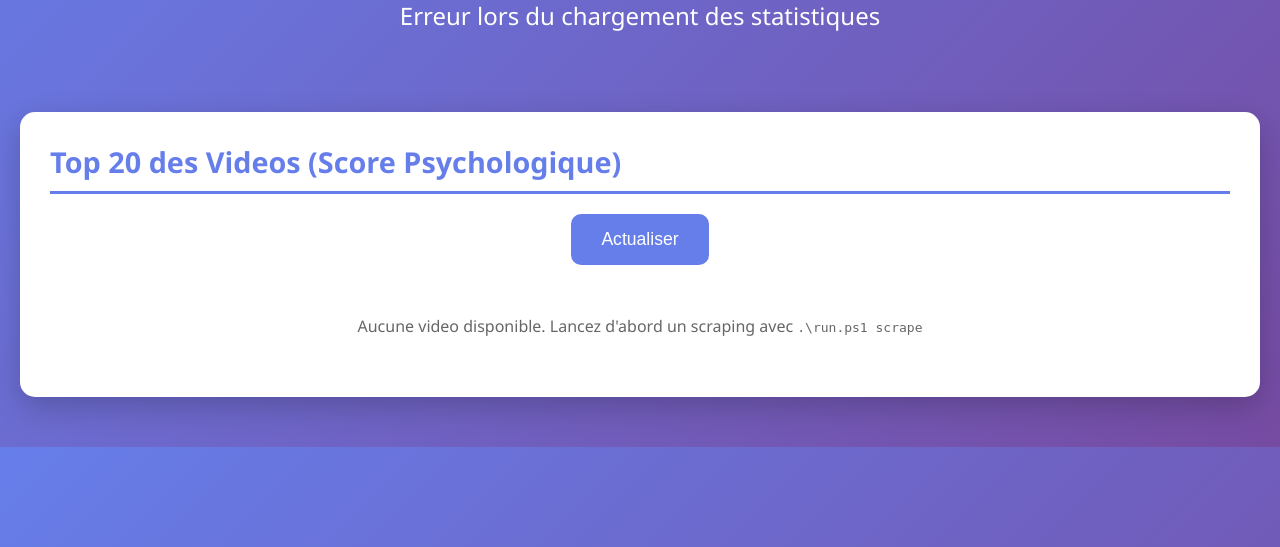
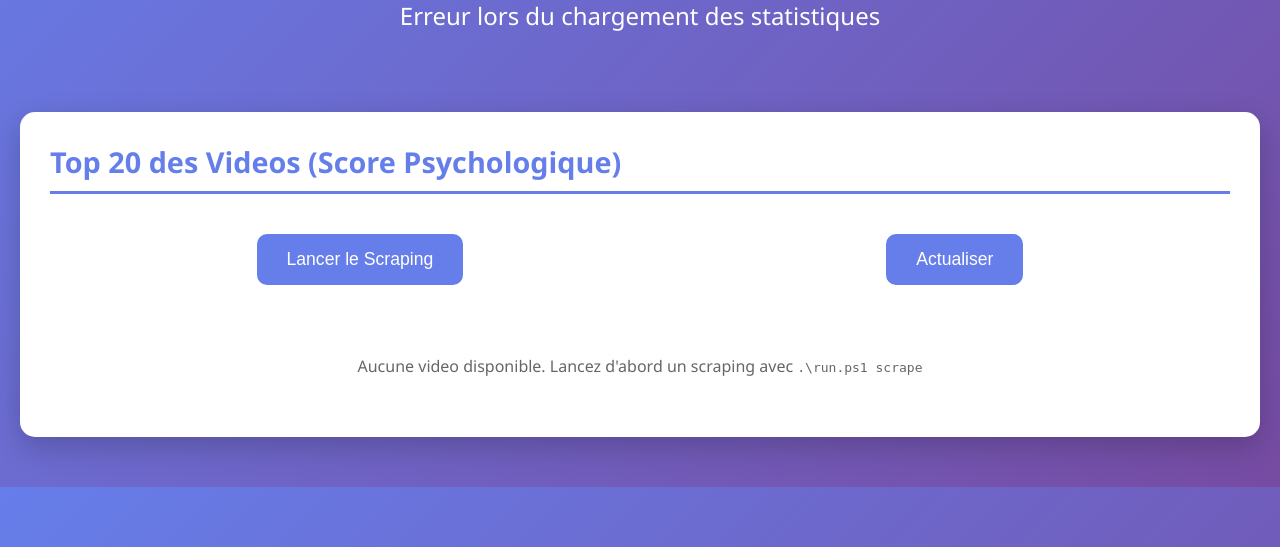
Before and after one commit to youcisla/Scrapy, a Flask app: page / in a window 1280 px wide. Shown: the part 253-800 px from the top of the page. Run offline with Flask 3, Linux system fonts and the light colour scheme; data that the repository does not hold is empty.

Commit message:
all in front

```diff
--- a/requirements.txt
+++ b/requirements.txt
@@ -7,6 +7,12 @@ scrapy>=2.11.0
 # Parsing HTML
 beautifulsoup4>=4.12.0
 lxml>=4.9.0
+
+# Web framework
+flask>=3.0.0
+
+# System monitoring
+psutil>=5.9.0
 
 # Base de donnees MongoDB
 pymongo>=4.6.0
--- a/templates/index.html
+++ b/templates/index.html
@@ -214,7 +214,15 @@
 
         <div class="videos-section">
             <h2 class="section-title">Top 20 des Videos (Score Psychologique)</h2>
-            <button class="refresh-btn" onclick="loadData()">Actualiser</button>
+            <div style="display: flex; gap: 10px; justify-content: center; margin-bottom: 20px;">
+                <button class="refresh-btn" onclick="startScraping()">Lancer le Scraping</button>
+                <button class="refresh-btn" onclick="loadData()">Actualiser</button>
+            </div>
+            <div id="scraping-status" style="text-align: center; margin-bottom: 20px; display: none;">
+                <div style="background: #fbbf24; color: #78350f; padding: 15px; border-radius: 10px; display: inline-block;">
+                    <span style="font-size: 1.2em;">⏳ Scraping en cours...</span>
+                </div>
+            </div>
             <div id="videos-container">
                 <div class="loading">Chargement des videos...</div>
             </div>
@@ -337,6 +345,44 @@
             await Promise.all([loadStats(), loadVideos()]);
         }
 
+        async function startScraping() {
+            const statusDiv = document.getElementById('scraping-status');
+            const videosDiv = document.getElementById('videos-container');
+
+            try {
+                statusDiv.style.display = 'block';
+                videosDiv.innerHTML = '<div class="loading">Scraping en cours, veuillez patienter...</div>';
+
+                const response = await fetch('/api/scrape', {
+                    method: 'POST'
+                });
+                const data = await response.json();
+
+                if (data.status === 'started') {
+                    // Vérifier le statut toutes les 2 secondes
+                    const checkInterval = setInterval(async () => {
+                        const statusResponse = await fetch('/api/scrape/status');
+                        const statusData = await statusResponse.json();
+
+                        if (!statusData.scraping) {
+                            clearInterval(checkInterval);
+                            statusDiv.style.display = 'none';
+                            await loadData();
+                        }
+                    }, 2000);
+                } else {
+                    statusDiv.style.display = 'none';
+                    alert('Erreur: ' + data.message);
+                    await loadData();
+                }
+            } catch (error) {
+                console.error('Erreur scraping:', error);
+                statusDiv.style.display = 'none';
+                alert('Erreur lors du lancement du scraping');
+                await loadData();
+            }
+        }
+
         // Charger les données au démarrage
         loadData();
 
--- a/web_app.py
+++ b/web_app.py
@@ -110,6 +110,53 @@ def get_top_videos(n):
 
     return jsonify(videos_sorted[:n])
 
+@app.route('/api/scrape', methods=['POST'])
+def start_scraping():
+    """API pour lancer le scraping"""
+    import subprocess
+    import sys
+
+    try:
+        # Lancer le scraping en arrière-plan
+        python_exe = sys.executable
+        result = subprocess.Popen(
+            [python_exe, '-m', 'scrapy', 'crawl', 'youtube_trends', '-o', 'tendances_youtube.json'],
+            stdout=subprocess.PIPE,
+            stderr=subprocess.PIPE
+        )
+
+        return jsonify({
+            'status': 'started',
+            'message': 'Scraping lance avec succes',
+            'pid': result.pid
+        })
+    except Exception as e:
+        return jsonify({
+            'status': 'error',
+            'message': str(e)
+        }), 500
+
+@app.route('/api/scrape/status')
+def scraping_status():
+    """API pour vérifier si un scraping est en cours"""
+    import psutil
+
+    # Chercher les processus scrapy
+    scraping = False
+    for proc in psutil.process_iter(['pid', 'name', 'cmdline']):
+        try:
+            cmdline = proc.info['cmdline']
+            if cmdline and 'scrapy' in ' '.join(cmdline):
+                scraping = True
+                break
+        except:
+            pass
+
+    return jsonify({
+        'scraping': scraping,
+        'videos_count': len(charger_donnees())
+    })
+
 if __name__ == '__main__':
     print("=" * 80)
     print("Serveur web demarre sur http://localhost:5000")
```
